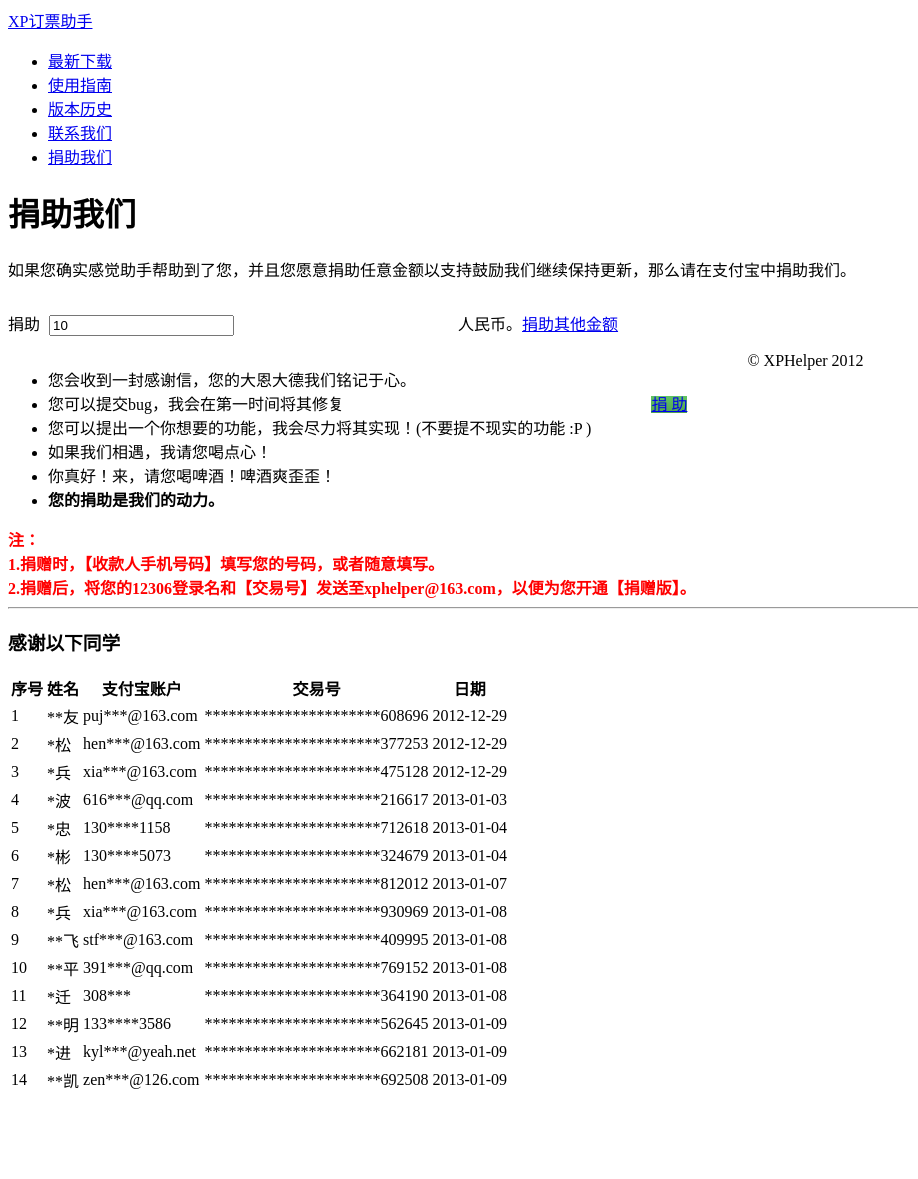
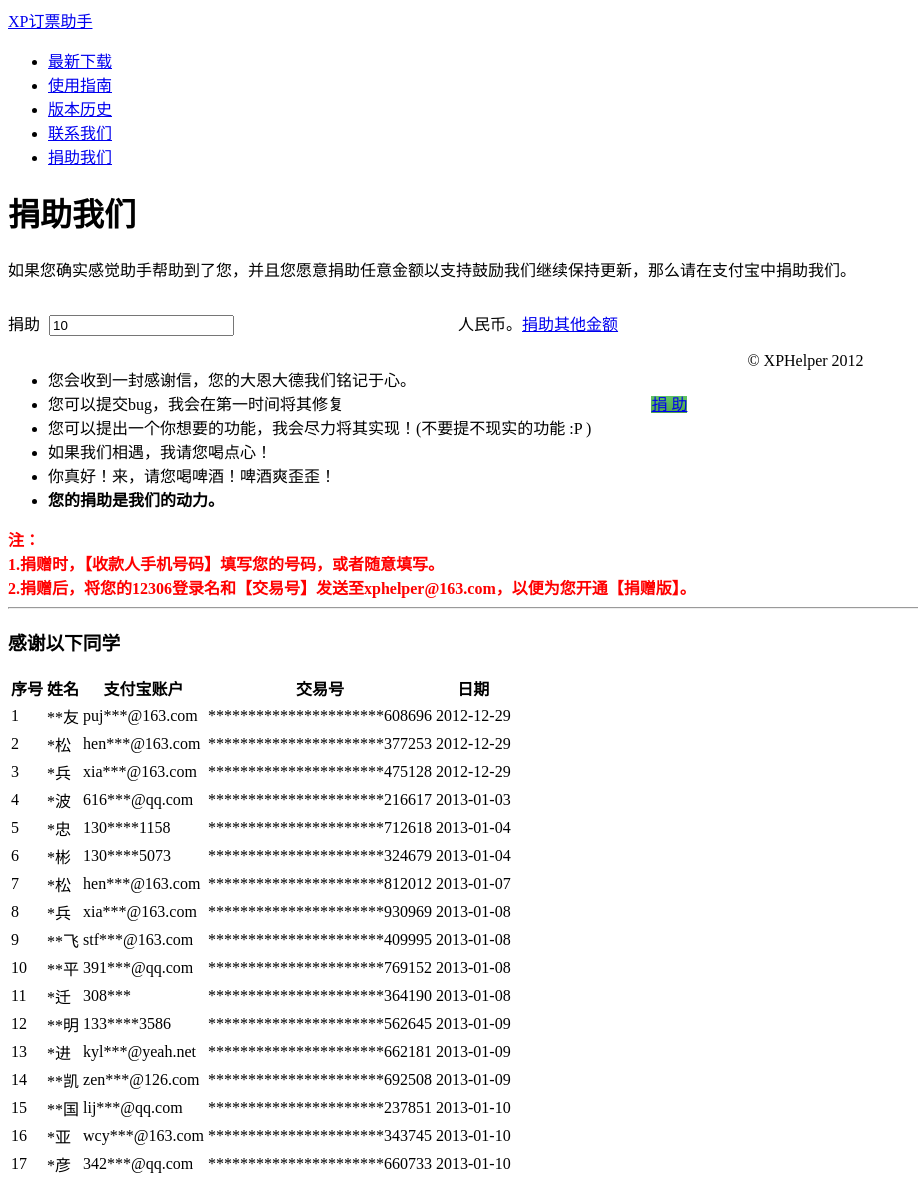
Before and after one commit to xphelper/xphelper.github.com, a Jekyll site: the page built from donate.html, in a window 1280 px wide. Shown: the whole page, without its empty margins (0-918 px from the left). Built offline with Jekyll 4.4.1, drawn with Linux system fonts in a browser that asks for light colours; nearby versions of some CDN libraries; library files that are not in the unit come from our copies; Markdown is read by kramdown in place of the engine named in the settings; comment, search, counter and statistics services are not loaded; before the commit the page ends 1095 px from its top, so only the background shows below that.

Commit message:
add donate

```diff
--- a/donate.html
+++ b/donate.html
@@ -100,6 +100,9 @@ weight: 5
 <tr><td>12</td><td>**明</td><td>133****3586</td><td>**********************562645</td><td>2013-01-09</td></tr>
 <tr><td>13</td><td>*进</td><td>kyl***@yeah.net</td><td>**********************662181</td><td>2013-01-09</td></tr>
 <tr><td>14</td><td>**凯</td><td>zen***@126.com</td><td>**********************692508</td><td>2013-01-09</td></tr>
+<tr><td>15</td><td>**国</td><td>lij***@qq.com</td><td>**********************237851</td><td>2013-01-10</td></tr>
+<tr><td>16</td><td>*亚</td><td>wcy***@163.com</td><td>**********************343745</td><td>2013-01-10</td></tr>
+<tr><td>17</td><td>*彦</td><td>342***@qq.com</td><td>**********************660733</td><td>2013-01-10</td></tr>
 </table>
 </div>
 <form id="formOther" action="https://shenghuo.alipay.com/send/payment/fill.htm" method="post" target="_blank">
```
Also changed, not shown: info.html (+1 -1 lines).
